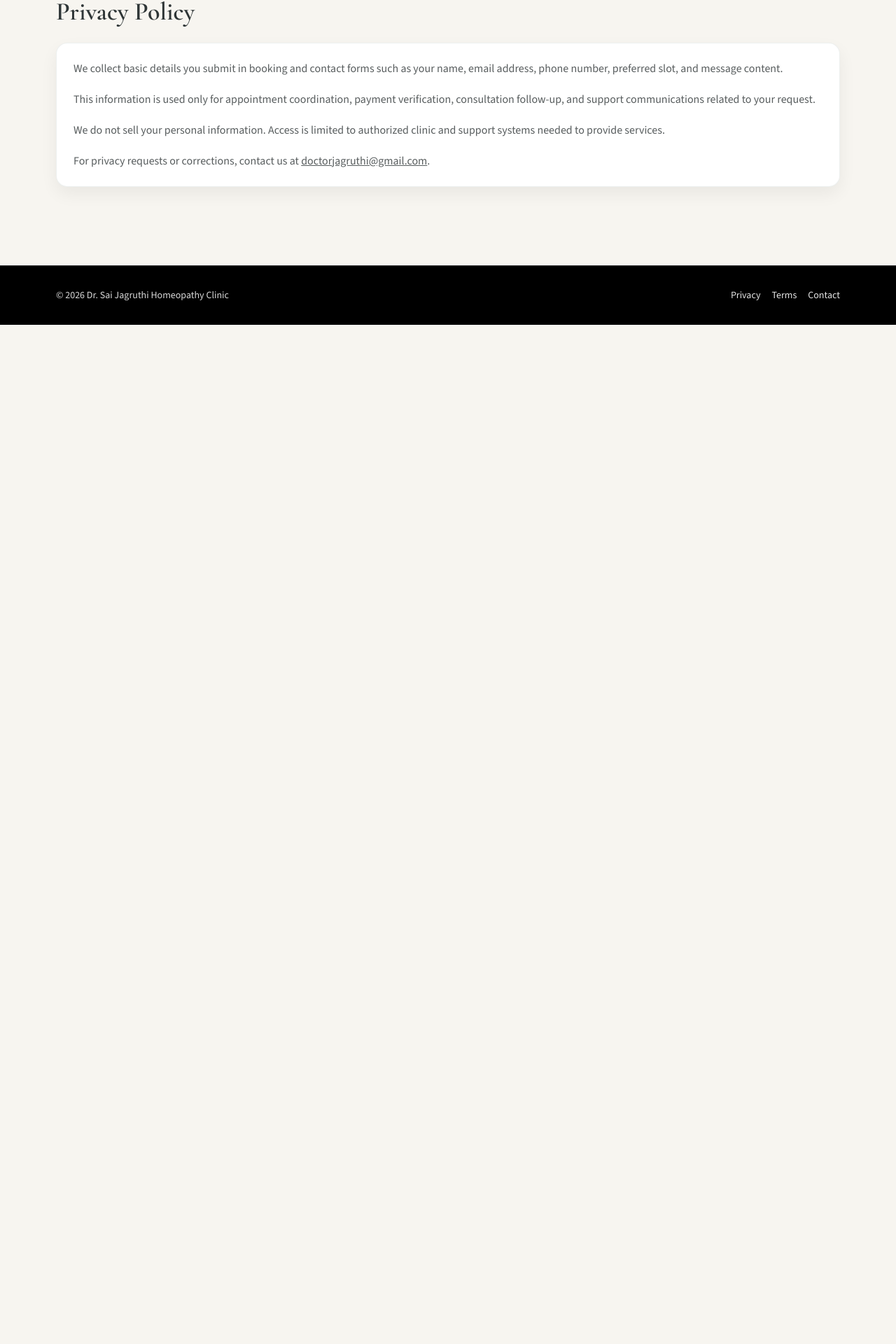
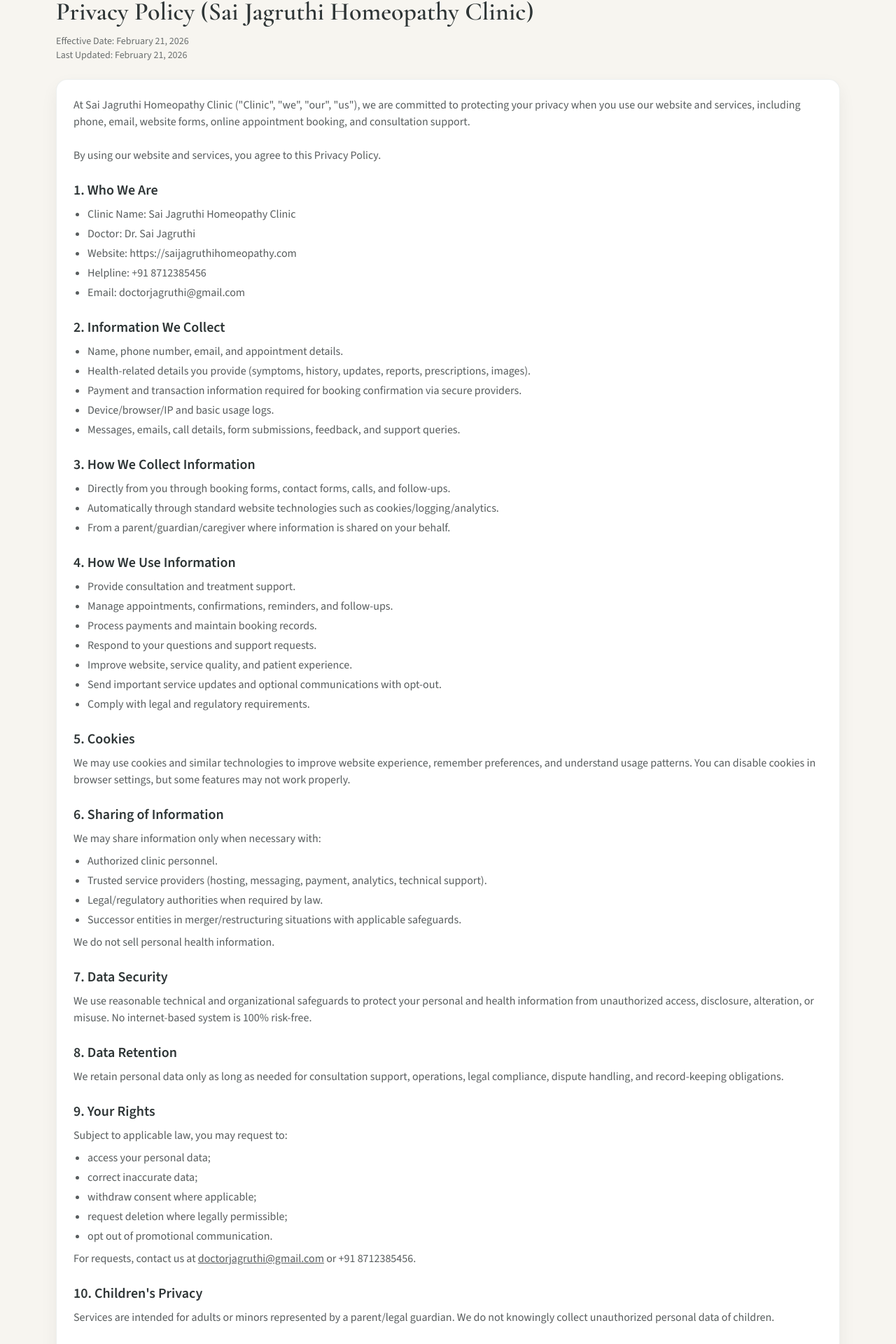
Before and after one commit to Skiss298/homeopathy-ui, a Next.js app: page /legal/privacy in a window 1280 px wide. Shown: the part 116-2036 px from the top of the page at 70% size. Before the commit the page ends 800 px from the top, so only its background shows below. Built offline with nearby package versions, Linux system fonts and the light colour scheme; no server answers.

Commit message:
Update privacy policy content for website compliance

```diff
--- a/app/legal/privacy/page.tsx
+++ b/app/legal/privacy/page.tsx
@@ -4,7 +4,8 @@ import Footer from "@/components/Footer";
 
 export const metadata: Metadata = {
   title: "Privacy Policy",
-  description: "Privacy policy for Sai Jagruthi Homeopathy Clinic website and consultation booking flow.",
+  description:
+    "Privacy Policy for Sai Jagruthi Homeopathy Clinic covering website usage, bookings, consultations, data handling, and contact rights.",
   alternates: {
     canonical: "/legal/privacy",
   },
@@ -16,24 +17,158 @@ export default function PrivacyPage() {
       <Navbar />
       <main className="container-max py-12">
         <h1 className="text-3xl font-semibold md:text-4xl" style={{ fontFamily: "var(--font-playfair)" }}>
-          Privacy Policy
+          Privacy Policy (Sai Jagruthi Homeopathy Clinic)
         </h1>
-        <div className="mt-6 space-y-5 rounded-2xl border border-sage/60 bg-white p-6 text-charcoal/80 shadow-soft">
+        <p className="mt-3 text-sm text-charcoal/70">Effective Date: February 21, 2026</p>
+        <p className="text-sm text-charcoal/70">Last Updated: February 21, 2026</p>
+
+        <div className="mt-6 space-y-6 rounded-2xl border border-sage/60 bg-white p-6 text-charcoal/80 shadow-soft">
           <p>
-            We collect basic details you submit in booking and contact forms such as your name, email address, phone
-            number, preferred slot, and message content.
+            At Sai Jagruthi Homeopathy Clinic (&quot;Clinic&quot;, &quot;we&quot;, &quot;our&quot;, &quot;us&quot;), we are committed to protecting your
+            privacy when you use our website and services, including phone, email, website forms, online appointment
+            booking, and consultation support.
           </p>
+
+          <p>By using our website and services, you agree to this Privacy Policy.</p>
+
+          <section className="space-y-2">
+            <h2 className="text-xl font-semibold text-charcoal">1. Who We Are</h2>
+            <ul className="list-disc space-y-1 pl-5">
+              <li>Clinic Name: Sai Jagruthi Homeopathy Clinic</li>
+              <li>Doctor: Dr. Sai Jagruthi</li>
+              <li>Website: https://saijagruthihomeopathy.com</li>
+              <li>Helpline: +91 8712385456</li>
+              <li>Email: doctorjagruthi@gmail.com</li>
+            </ul>
+          </section>
+
+          <section className="space-y-2">
+            <h2 className="text-xl font-semibold text-charcoal">2. Information We Collect</h2>
+            <ul className="list-disc space-y-1 pl-5">
+              <li>Name, phone number, email, and appointment details.</li>
+              <li>
+                Health-related details you provide (symptoms, history, updates, reports, prescriptions, images).
+              </li>
+              <li>Payment and transaction information required for booking confirmation via secure providers.</li>
+              <li>Device/browser/IP and basic usage logs.</li>
+              <li>Messages, emails, call details, form submissions, feedback, and support queries.</li>
+            </ul>
+          </section>
+
+          <section className="space-y-2">
+            <h2 className="text-xl font-semibold text-charcoal">3. How We Collect Information</h2>
+            <ul className="list-disc space-y-1 pl-5">
+              <li>Directly from you through booking forms, contact forms, calls, and follow-ups.</li>
+              <li>Automatically through standard website technologies such as cookies/logging/analytics.</li>
+              <li>From a parent/guardian/caregiver where information is shared on your behalf.</li>
+            </ul>
+          </section>
+
+          <section className="space-y-2">
+            <h2 className="text-xl font-semibold text-charcoal">4. How We Use Information</h2>
+            <ul className="list-disc space-y-1 pl-5">
+              <li>Provide consultation and treatment support.</li>
+              <li>Manage appointments, confirmations, reminders, and follow-ups.</li>
+              <li>Process payments and maintain booking records.</li>
+              <li>Respond to your questions and support requests.</li>
+              <li>Improve website, service quality, and patient experience.</li>
+              <li>Send important service updates and optional communications with opt-out.</li>
+              <li>Comply with legal and regulatory requirements.</li>
+            </ul>
+          </section>
+
+          <section className="space-y-2">
+            <h2 className="text-xl font-semibold text-charcoal">5. Cookies</h2>
             <p>
-            This information is used only for appointment coordination, payment verification, consultation follow-up,
-            and support communications related to your request.
+              We may use cookies and similar technologies to improve website experience, remember preferences, and
+              understand usage patterns. You can disable cookies in browser settings, but some features may not work
+              properly.
             </p>
+          </section>
+
+          <section className="space-y-2">
+            <h2 className="text-xl font-semibold text-charcoal">6. Sharing of Information</h2>
+            <p>We may share information only when necessary with:</p>
+            <ul className="list-disc space-y-1 pl-5">
+              <li>Authorized clinic personnel.</li>
+              <li>Trusted service providers (hosting, messaging, payment, analytics, technical support).</li>
+              <li>Legal/regulatory authorities when required by law.</li>
+              <li>Successor entities in merger/restructuring situations with applicable safeguards.</li>
+            </ul>
+            <p>We do not sell personal health information.</p>
+          </section>
+
+          <section className="space-y-2">
+            <h2 className="text-xl font-semibold text-charcoal">7. Data Security</h2>
             <p>
-            We do not sell your personal information. Access is limited to authorized clinic and support systems
-            needed to provide services.
+              We use reasonable technical and organizational safeguards to protect your personal and health information
+              from unauthorized access, disclosure, alteration, or misuse. No internet-based system is 100% risk-free.
             </p>
+          </section>
+
+          <section className="space-y-2">
+            <h2 className="text-xl font-semibold text-charcoal">8. Data Retention</h2>
             <p>
-            For privacy requests or corrections, contact us at <a className="underline" href="mailto:doctorjagruthi@gmail.com">doctorjagruthi@gmail.com</a>.
+              We retain personal data only as long as needed for consultation support, operations, legal compliance,
+              dispute handling, and record-keeping obligations.
             </p>
+          </section>
+
+          <section className="space-y-2">
+            <h2 className="text-xl font-semibold text-charcoal">9. Your Rights</h2>
+            <p>Subject to applicable law, you may request to:</p>
+            <ul className="list-disc space-y-1 pl-5">
+              <li>access your personal data;</li>
+              <li>correct inaccurate data;</li>
+              <li>withdraw consent where applicable;</li>
+              <li>request deletion where legally permissible;</li>
+              <li>opt out of promotional communication.</li>
+            </ul>
+            <p>
+              For requests, contact us at{" "}
+              <a className="underline" href="mailto:doctorjagruthi@gmail.com">
+                doctorjagruthi@gmail.com
+              </a>{" "}
+              or +91 8712385456.
+            </p>
+          </section>
+
+          <section className="space-y-2">
+            <h2 className="text-xl font-semibold text-charcoal">10. Children&apos;s Privacy</h2>
+            <p>
+              Services are intended for adults or minors represented by a parent/legal guardian. We do not knowingly
+              collect unauthorized personal data of children.
+            </p>
+          </section>
+
+          <section className="space-y-2">
+            <h2 className="text-xl font-semibold text-charcoal">11. Third-Party Links</h2>
+            <p>
+              Our website may contain links to third-party websites/services. We are not responsible for their privacy
+              practices or content.
+            </p>
+          </section>
+
+          <section className="space-y-2">
+            <h2 className="text-xl font-semibold text-charcoal">12. Policy Updates</h2>
+            <p>
+              We may update this Privacy Policy from time to time. Any changes will be posted on this page with an
+              updated &quot;Last Updated&quot; date.
+            </p>
+          </section>
+
+          <section className="space-y-2">
+            <h2 className="text-xl font-semibold text-charcoal">13. Contact</h2>
+            <p>Sai Jagruthi Homeopathy Clinic</p>
+            <p>Website: https://saijagruthihomeopathy.com</p>
+            <p>Phone: +91 8712385456</p>
+            <p>
+              Email:{" "}
+              <a className="underline" href="mailto:doctorjagruthi@gmail.com">
+                doctorjagruthi@gmail.com
+              </a>
+            </p>
+          </section>
         </div>
       </main>
       <Footer />
```
Lines whose indentation alone changed are shown as unchanged.
